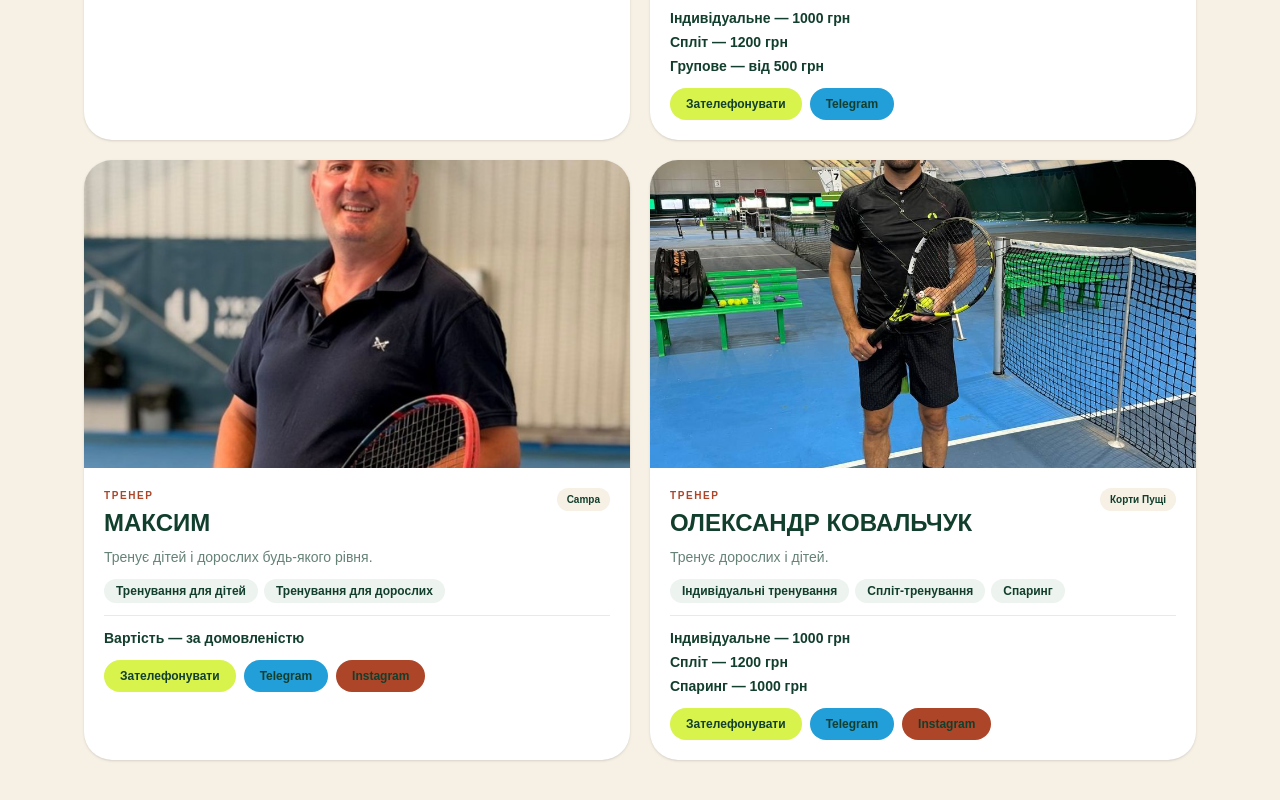
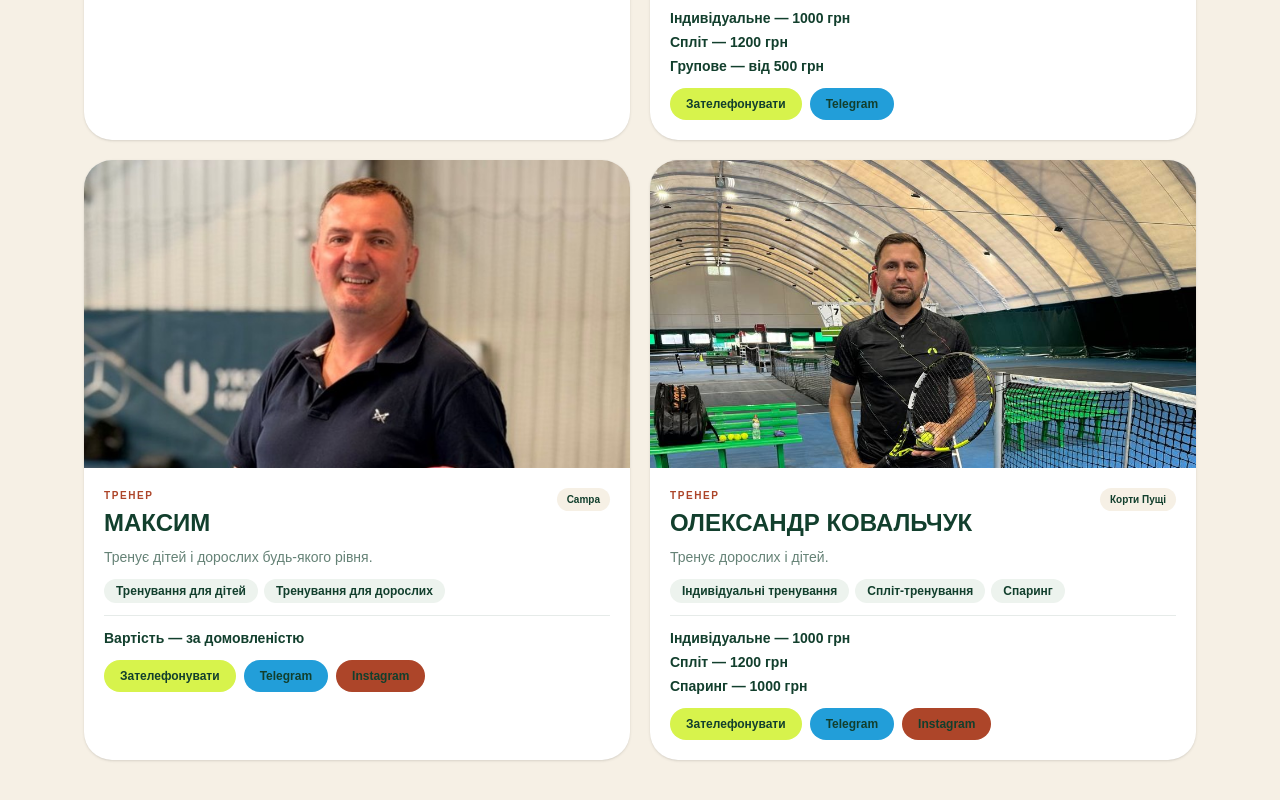
Before and after one commit to yellowblue9912-cell/irpin-tennis-next, a Next.js app: page /coaches in a window 1280 px wide. Shown: the part 2149-2949 px from the top of the page. Built offline with nearby package versions, Linux system fonts and the light colour scheme.

Commit message:
Adjust desktop coach photo framing

```diff
--- a/app/coaches/page.tsx
+++ b/app/coaches/page.tsx
@@ -108,6 +108,7 @@ const coaches: Coach[] = [
     formats: ["Тренування для дітей", "Тренування для дорослих"],
     prices: ["Вартість — за домовленістю"],
     courts: "Campa",
+    imagePosition: "object-center sm:object-[center_20%]",
   },
   {
     name: "Олександр Ковальчук",
@@ -127,6 +128,7 @@ const coaches: Coach[] = [
       "Спаринг — 1000 грн",
     ],
     courts: "Корти Пущі",
+    imagePosition: "object-center sm:object-[center_18%]",
   },
 ];
 
```
